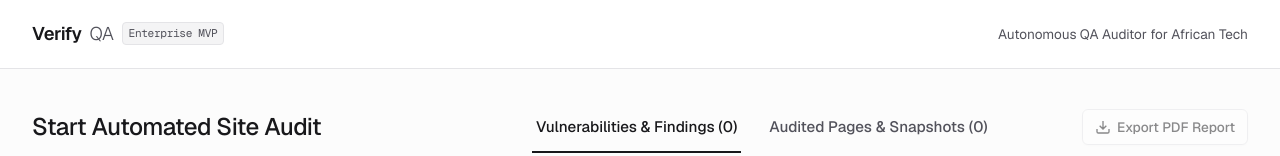
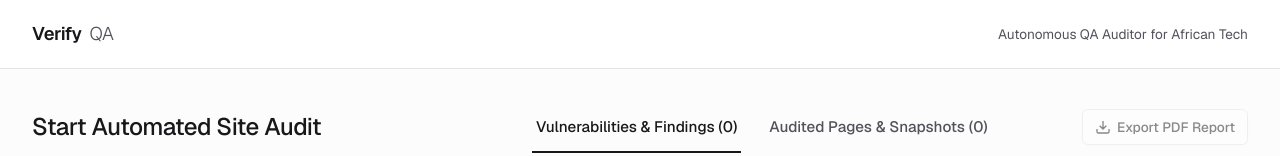
Before and after one commit to 93Chidiebere/bug-bounty-hunt, a website: page public/index.html in a window 1280 px wide. Shown: the top 156 px of the page. Drawn offline with nearby package versions, Linux system fonts and the light colour scheme.

Commit message:
style: remove 'Enterprise MVP' badge from header

```diff
--- a/public/index.html
+++ b/public/index.html
@@ -17,7 +17,7 @@
     <div class="header-container">
       <div class="logo">
         <span class="logo-bold">Verify</span><span class="logo-light">QA</span>
-        <span class="badge-beta">Enterprise MVP</span>
+
       </div>
       <div class="header-tagline">Autonomous QA Auditor for African Tech</div>
     </div>
```
